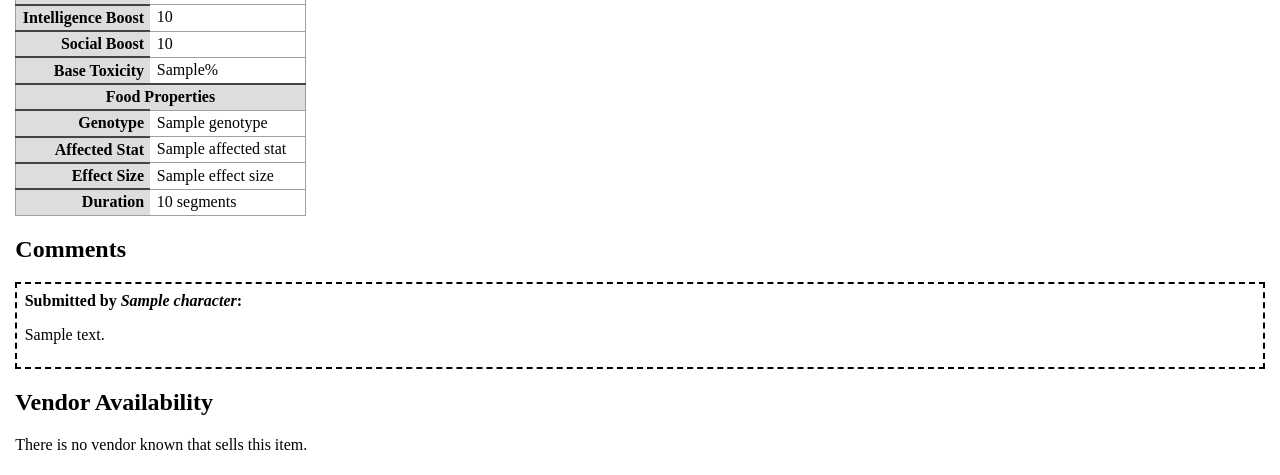
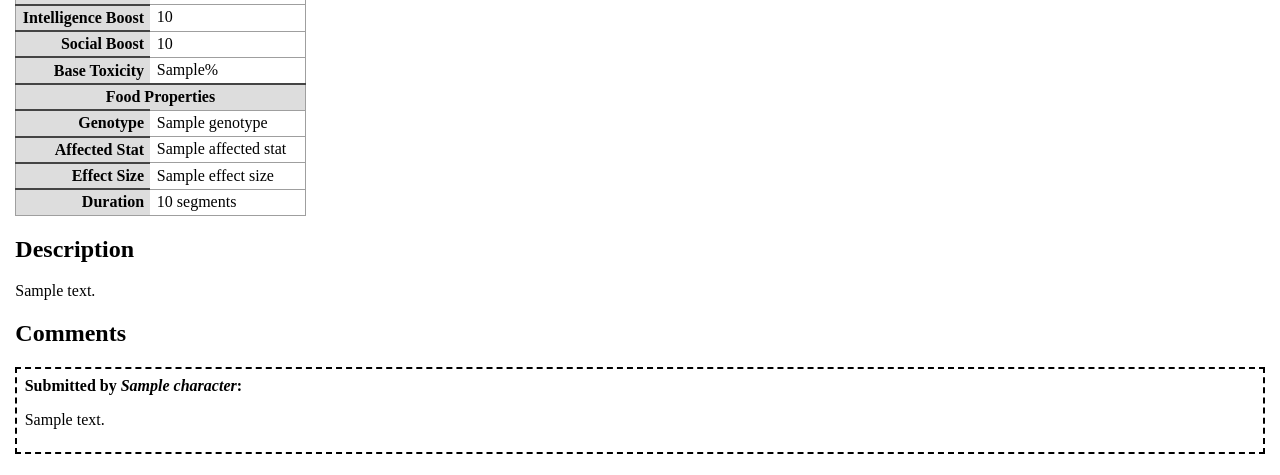
Before and after one commit to taustation-fan/universal-tau-tracker, a Flask app: template utt/templates/item/detail.html in a window 1280 px wide. Shown: the part 607-1082 px from the top of the page. Run offline with Flask 2, Linux system fonts and the light colour scheme; the template is opened without the code that fills it: most values are stand-ins (such as "Sample title", 1, 10 or a date in 2020); parts of the project's set-up code (start-up, migrations or seed data) failed here and were passed over.

Commit message:
Show item description

```diff
--- a/utt/templates/item/detail.html
+++ b/utt/templates/item/detail.html
@@ -144,6 +144,12 @@
     </tbody>
 </table>
 
+{% if item.description %}
+<h2>Description</h2>
+<p>{{ item.description | escape }}</p>
+
+{% endif %}
+
 {% set comments = item.comments %}
 {% if comments %}
 <h2>Comments</h2>
```
